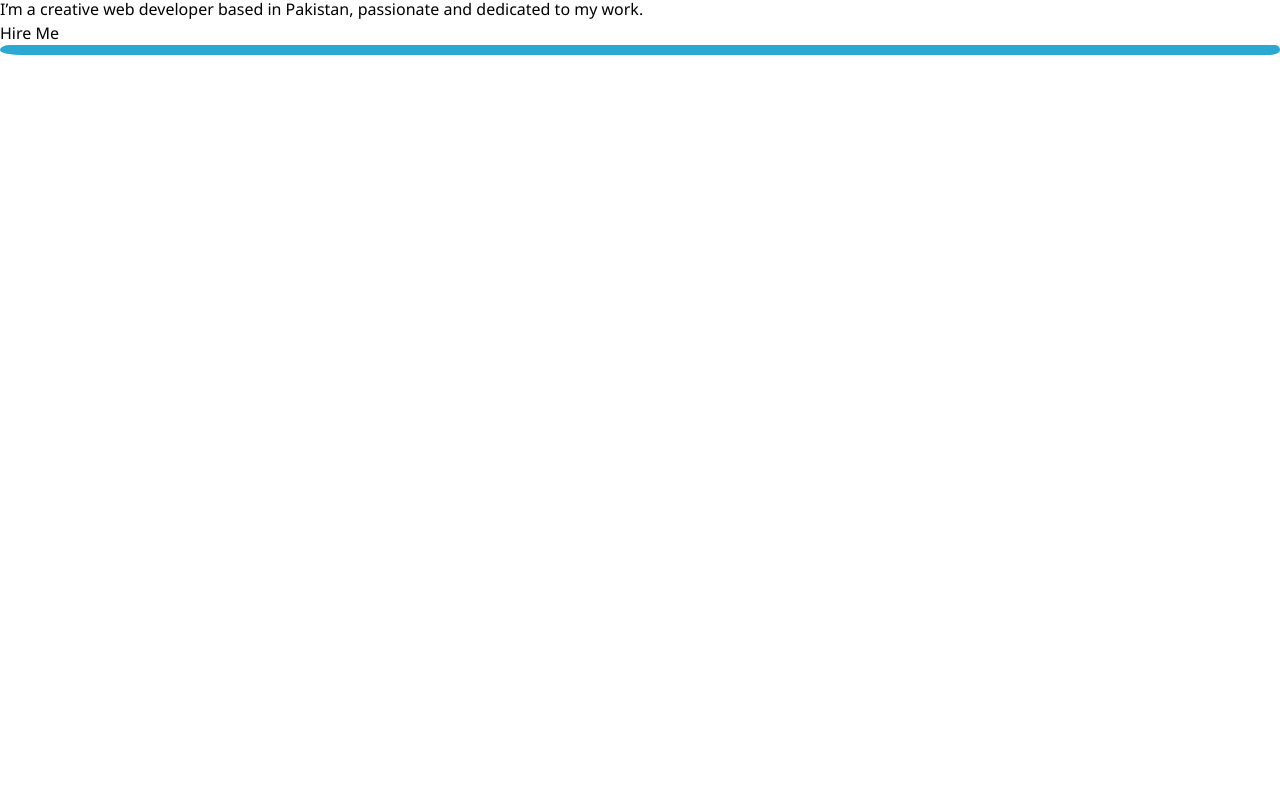
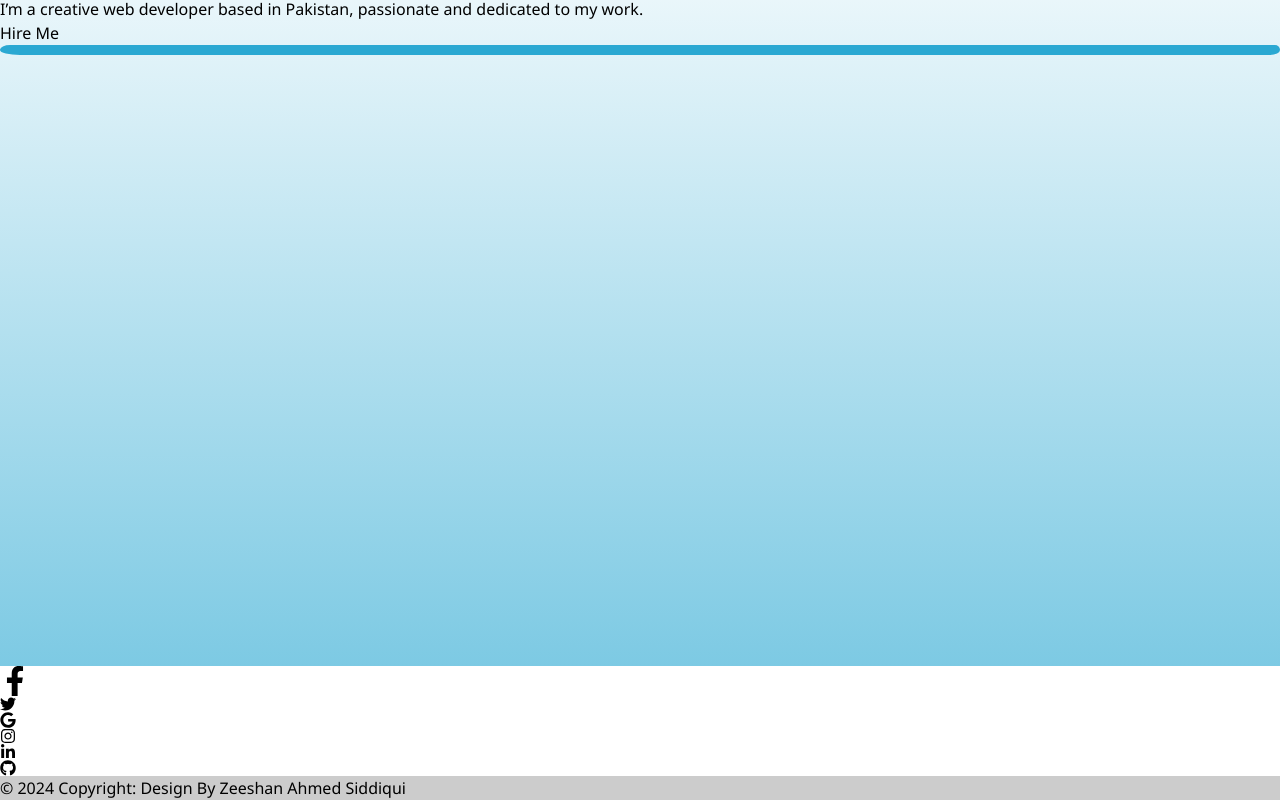
Before and after one commit to abdulwaqas17/Waqas_Portfolio, a React (Vite) app: page / in a window 1280 px wide. Shown: the part 206-1006 px from the top of the page. Before the commit the page ends 872 px from the top, so only its background shows below. Built offline with nearby package versions, Linux system fonts and the light colour scheme.

Commit message:
Your commit changes

```diff
--- a/src/App.jsx
+++ b/src/App.jsx
@@ -3,19 +3,21 @@ import { BrowserRouter, Route, Routes } from 'react-router-dom'
 import { routes } from './Routes'
 import Header from './Components/Header'
 import Contact from './Screens/Contact'
+import Footer from './Components/Footer'
 
 const App = () => {
   return (
     <div>
       <BrowserRouter>
-      <Header/>
-         <Routes>
-            {routes.map(({ path, screen }, index)=>(
-              <Route key={index} path={path} element={screen}/>
-            ))}
-              <Route path='/contact' element={<Contact/>}/>
-              <Route path='*' element={"Page Not Found"}/>
-         </Routes>
+        <Header />
+        <Routes>
+          {routes.map(({ path, screen }, index) => (
+            <Route key={index} path={path} element={screen} />
+          ))}
+          <Route path='/contact' element={<Contact />} />
+          <Route path='*' element={"Page Not Found"} />
+        </Routes>
+        <Footer />
       </BrowserRouter>
     </div>
   )
--- a/src/Components/Card.jsx
+++ b/src/Components/Card.jsx
@@ -24,13 +24,13 @@ export const Card2 = (props) => {
     <div>
       <section  className="p-10 bg-white">
         <div>
-          <div className="bg-gray-100 p-5 shadow-lg flex items-center flex-col h-[350px] w-[300px]">
-            <img src={image} alt="My Image" className='h-[200px] w-[260px]'/>
-            <h3 className="text-xl font-bold">{title}</h3>
-            <p className="mt-2 text-gray-600 w-[280px]">{description}.</p>
+          <div className='max-w-xs rounded-lg border-sky-300 border-2 overflow-hidden shadow-lg transition-transform transform hover:scale-105'>
+            <img src={image} alt="My Image" className='h-[250px] w-[300px]'/>
+            <h3 className="text-xl font-bold ml-3">{title}</h3>
+            <p className="mt-2 text-gray-600 ml-3 w-[280px]">{description}.</p>
             {/* <a href="#" className="block mt-4 text-indigo-500">{link}</a> */}
             <a href={link} className="block mt-4 text-indigo-500" target='_blank
-            '><button>Live Demo</button></a>
+            '><button  className='bg-[#2aa8d2] text-white p-2 w-full rounded-lg hover:bg-sky-700 transition duration-300'>Live Demo</button></a>
           </div>
         </div>
       </section>
--- a/src/Components/Footer.jsx
+++ b/src/Components/Footer.jsx
@@ -1,12 +1,62 @@
-import React from 'react'
-import '../index.css'
+import React from 'react';
+import '../index.css';
+import { FaFacebookF, FaTwitter, FaGoogle, FaInstagram, FaLinkedinIn, FaGithub } from 'react-icons/fa';
 
 const Footer = () => {
   return (
-    <div>
+    <div className='w-full h-[300px] bg-[#2aa8d2]'>
+      {/* Remove the container if you want to extend the Footer to full width. */}
+      <div className="container my-5">
+        <footer className="bg-dark text-center text-white">
+          {/* Grid container */}
+          <div className="container p-4 pb-0">
+            {/* Section: Social media */}
+            <section className="mb-4 flex items-center justify-center gap-3">
+              {/* Facebook */}
+              <a className="btn btn-outline-light btn-floating m-1" href="#!" role="button">
+                <FaFacebookF size={30}/>
+              </a>
 
+              {/* Twitter */}
+              <a className="btn btn-outline-light btn-floating m-1" href="#!" role="button">
+                <FaTwitter />
+              </a>
+
+              {/* Google */}
+              <a className="btn btn-outline-light btn-floating m-1" href="#!" role="button">
+                <FaGoogle />
+              </a>
+
+              {/* Instagram */}
+              <a className="btn btn-outline-light btn-floating m-1" href="#!" role="button">
+                <FaInstagram />
+              </a>
+
+              {/* Linkedin */}
+              <a className="btn btn-outline-light btn-floating m-1" href="#!" role="button">
+                <FaLinkedinIn />
+              </a>
+
+              {/* Github */}
+              <a className="btn btn-outline-light btn-floating m-1" href="#!" role="button">
+                <FaGithub />
+              </a>
+            </section>
+            {/* Section: Social media */}
+          </div>
+          {/* Grid container */}
+
+          {/* Copyright */}
+          <div className="text-center p-3" style={{ backgroundColor: 'rgba(0, 0, 0, 0.2)' }}>
+            © 2024 Copyright:
+            <a className="text-white">  Design By Zeeshan Ahmed Siddiqui </a>
+          </div>
+          {/* Copyright */}
+        </footer>
+      </div>
+      {/* End of .container */}
     </div>
-  )
-}
+  );
+};
 
-export default Footer
+export default Footer;
--- a/src/index.css
+++ b/src/index.css
@@ -32,6 +32,7 @@ body{
     background-position: center;
     background-repeat: no-repeat;
     background-size: cover;
+    background-image: linear-gradient( to top, #2aa8d29c , white);
   }
 
   .typewriter {
```
